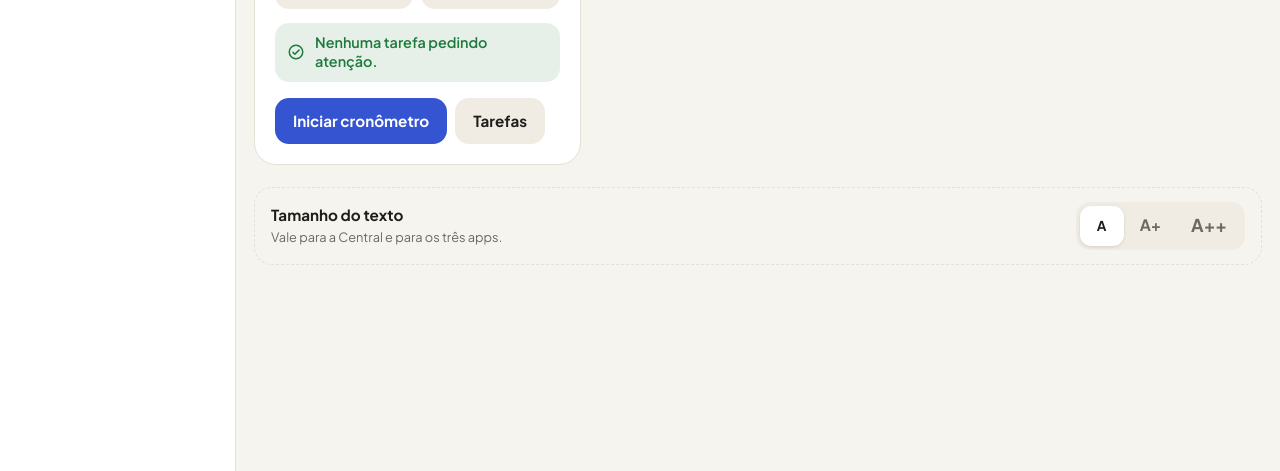
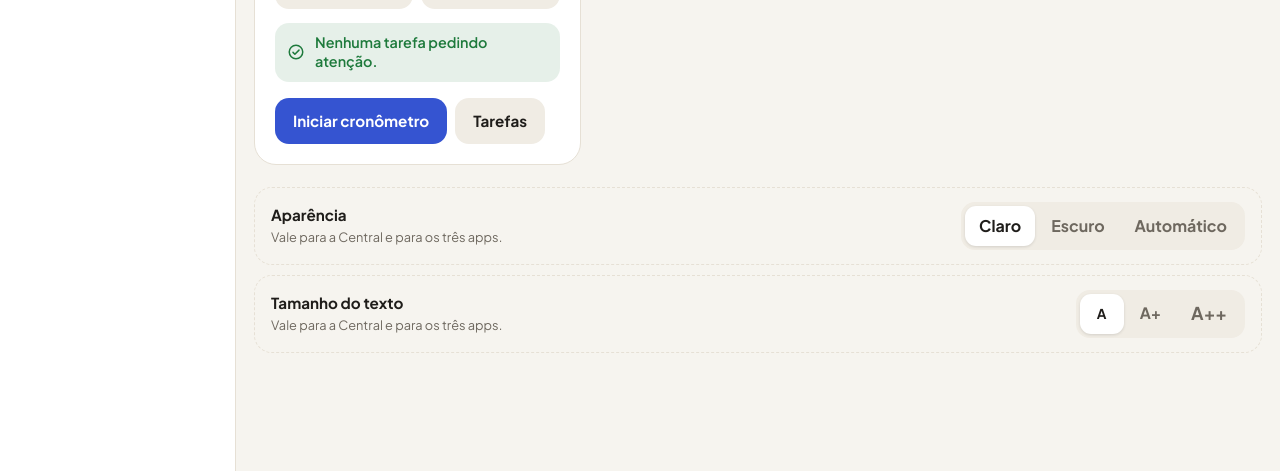
Before and after one commit to messimessi26/timesheet, a plain HTML site: page central.html in a window 1280 px wide. Shown: the part 329-800 px from the top of the page. Drawn offline with Linux system fonts and the light colour scheme.

Commit message:
Central: tema claro por padrao e opcao de aparencia (claro, escuro, automatico) para todos os apps

```diff
--- a/central.html
+++ b/central.html
@@ -3,8 +3,13 @@
 <head>
 <meta charset="utf-8">
 <meta name="viewport" content="width=device-width, initial-scale=1, viewport-fit=cover">
-<meta name="theme-color" content="#F6F4EF" media="(prefers-color-scheme: light)">
-<meta name="theme-color" content="#141311" media="(prefers-color-scheme: dark)">
+<meta name="theme-color" content="#F6F4EF" id="corBarra">
+<script>
+// aparência: claro (padrão), escuro ou automático (segue o aparelho). Definida antes de desenhar, para não piscar.
+(function(){var t='claro';try{t=JSON.parse(localStorage.getItem('central-tema'))||'claro';}catch(e){}
+  var esc=t==='escuro'||(t==='auto'&&window.matchMedia&&matchMedia('(prefers-color-scheme: dark)').matches);
+  document.documentElement.setAttribute('data-tema',esc?'escuro':'claro');})();
+</script>
 <meta name="apple-mobile-web-app-capable" content="yes">
 <meta name="apple-mobile-web-app-status-bar-style" content="default">
 <meta name="apple-mobile-web-app-title" content="Central">
@@ -20,10 +25,11 @@
   --fin:#0B7A5F;--trei:#D9480F;--ts:#3554D1;
   --red:#B42318;--amb:#8A5300;--ok:#1E7A3C;--focus:#3554D1;--onc:#FFFFFF;color-scheme:light;
 }
-@media (prefers-color-scheme:dark){:root{
+/* escuro só quando escolhido em Aparência (ou no Automático com o aparelho no escuro) */
+:root[data-tema="escuro"]{
   --bg:#141311;--card:#1D1B19;--text:#F3F0EA;--muted:#A9A296;--line:#302C27;--soft:#26231F;
   --fin:#3CCB9E;--trei:#FF8A5B;--ts:#8EA4FF;
-  --red:#FF8A80;--amb:#F5C26B;--ok:#7BD99A;--focus:#8EA4FF;--onc:#141311;color-scheme:dark;}}
+  --red:#FF8A80;--amb:#F5C26B;--ok:#7BD99A;--focus:#8EA4FF;--onc:#141311;color-scheme:dark;}
 *{box-sizing:border-box}
 [hidden]{display:none!important}
 html{font-size:16px;background:var(--bg)}
@@ -175,7 +181,7 @@ function grava(k,v){try{localStorage.setItem(k,JSON.stringify(v));}catch(e){}}
 var FONTE='https://fonts.googleapis.com/css2?family=Plus+Jakarta+Sans:wght@400;500;600;700;800&display=swap';
 var TEMA_BASE=
  'html.central:root{--bg:#F6F4EF;--card:#FFFFFF;--text:#1F1D1A;--muted:#6E685F;--line:#E6E0D5;--soft:#F0ECE4;--soft2:#F3F0E9;--pill:#FFFFFF;--pillLine:#E0D9CC;--shadow:none;color-scheme:light}'+
- '@media (prefers-color-scheme:dark){html.central:root{--bg:#141311;--card:#1D1B19;--text:#F3F0EA;--muted:#A9A296;--line:#302C27;--soft:#26231F;--soft2:#221F1C;--pill:#1D1B19;--pillLine:#3A352F;--shadow:none;color-scheme:dark}}'+
+ 'html.central.escuro:root{--bg:#141311;--card:#1D1B19;--text:#F3F0EA;--muted:#A9A296;--line:#302C27;--soft:#26231F;--soft2:#221F1C;--pill:#1D1B19;--pillLine:#3A352F;--shadow:none;color-scheme:dark}'+
  'html.central,html.central body{background:var(--bg)!important}'+
  'html.central body{font-family:"Plus Jakarta Sans",system-ui,-apple-system,"Segoe UI",sans-serif!important;padding:0!important}'+
  'html.central button,html.central input,html.central select,html.central textarea{font-family:inherit}'+
@@ -193,11 +199,11 @@ var TEMA_BASE=
  'html.central .hdr h1{font-weight:800;letter-spacing:-.02em}';
 var TEMA={
  timesheet:'html.central:root{--acc:#3554D1;--accText:#2C46B0;--fat:#3554D1;--nfat:#BDB5A6;--tab:transparent}'+
-   '@media (prefers-color-scheme:dark){html.central:root{--acc:#8EA4FF;--accText:#AFC0FF;--fat:#8EA4FF;--nfat:#5E584F}}',
+   'html.central.escuro:root{--acc:#8EA4FF;--accText:#AFC0FF;--fat:#8EA4FF;--nfat:#5E584F}',
  treino:'html.central:root{--acc:#D9480F;--accText:#B43A0B;--warn:#B42318;--tab:transparent}'+
-   '@media (prefers-color-scheme:dark){html.central:root{--acc:#FF8A5B;--accText:#FFA27F;--warn:#FF8A80}}',
+   'html.central.escuro:root{--acc:#FF8A5B;--accText:#FFA27F;--warn:#FF8A80}',
  financas:'html.central:root{--blue:#0B7A5F;--blueText:#09654F;--navy:#075443;--blue2:#13A07C;--tint:#E7F4EF;--tint2:#CDEADF;--grayBar:#D6CFC2}'+
-   '@media (prefers-color-scheme:dark){html.central:root{--blue:#3CCB9E;--blueText:#7FE0C0;--navy:#1F9C78;--blue2:#5FD8B1;--tint:#16302A;--tint2:#1E4A3E;--grayBar:#4A443C}}'+
+   'html.central.escuro:root{--blue:#3CCB9E;--blueText:#7FE0C0;--navy:#1F9C78;--blue2:#5FD8B1;--tint:#16302A;--tint2:#1E4A3E;--grayBar:#4A443C}'+
    /* Finanças: sem a moldura azul; o menu lateral vira faixa de abas no topo */
    'html.central .app{max-width:none!important;border-radius:0!important;box-shadow:none!important;padding:0 16px 32px!important;min-height:100vh}'+
    'html.central .side{position:sticky;top:0;z-index:30;flex:1 1 100%!important;flex-direction:row!important;align-items:center;gap:6px!important;margin:0 -16px;padding:10px 12px!important;border-radius:0!important;'+
@@ -210,7 +216,10 @@ var TEMA={
    'html.central .side .nav a[aria-current="page"]{background:var(--text);color:var(--bg)}'+
    'html.central .side .nav a[aria-current="page"] svg{stroke:var(--bg)}'
 };
-function tematiza(k,f){try{var d=f.contentDocument;if(!d||!d.head)return;d.documentElement.classList.add('central');
+function escuro(){return document.documentElement.getAttribute('data-tema')==='escuro';}
+function tematiza(k,f){try{var d=f.contentDocument;if(!d||!d.head)return;var h=d.documentElement;h.classList.add('central');
+  // a aparência da central vale dentro do app (sem mudar a escolha do app quando aberto sozinho)
+  h.classList.toggle('escuro',escuro());h.setAttribute('data-theme',escuro()?'dark':'light');
   if(!d.getElementById('central-fonte')){var l=d.createElement('link');l.id='central-fonte';l.rel='stylesheet';l.href=FONTE;d.head.appendChild(l);}
   var s=d.getElementById('central-tema');if(!s){s=d.createElement('style');s.id='central-tema';d.head.appendChild(s);}
   s.textContent=TEMA_BASE+(TEMA[k]||'');aplicaZoom(f);}catch(e){}}
@@ -253,6 +262,14 @@ var ZOOMS=[[1,'A'],[1.15,'A+'],[1.3,'A++']],ZNOME={1:'normal',1.15:'grande',1.3:
 function aplicaZoom(f){try{var d=f.contentDocument;if(d&&d.documentElement)d.documentElement.style.zoom=zoom===1?'':String(zoom);}catch(e){}}
 function setZoom(z){zoom=z;grava('central-zoom',z);document.documentElement.style.fontSize=(16*z)+'px';document.querySelectorAll('.pane iframe').forEach(aplicaZoom);pintaInicio();var b=document.querySelector('[data-zoom="'+z+'"]');if(b)b.focus();}
 document.documentElement.style.fontSize=(16*zoom)+'px';
+/* ---------- aparência: claro (padrão), escuro ou automático ---------- */
+var TEMAS=[['claro','Claro'],['escuro','Escuro'],['auto','Automático']],tema=ler('central-tema','claro')||'claro',mqEscuro=window.matchMedia?matchMedia('(prefers-color-scheme: dark)'):null;
+function aplicaTema(){var esc=tema==='escuro'||(tema==='auto'&&mqEscuro&&mqEscuro.matches);document.documentElement.setAttribute('data-tema',esc?'escuro':'claro');
+  document.getElementById('corBarra').setAttribute('content',esc?'#141311':'#F6F4EF');
+  SEC.forEach(function(k){var f=k!=='inicio'&&document.querySelector('#p-'+k+' iframe');if(f)tematiza(k,f);});}
+function setTema(t){tema=t;grava('central-tema',t);aplicaTema();pintaInicio();var b=document.querySelector('[data-tema-set="'+t+'"]');if(b)b.focus();}
+if(mqEscuro){var muda=function(){if(tema==='auto')aplicaTema();};if(mqEscuro.addEventListener)mqEscuro.addEventListener('change',muda);else if(mqEscuro.addListener)mqEscuro.addListener(muda);}
+document.addEventListener('click',function(e){var b=e.target.closest('[data-tema-set]');if(b)setTema(b.dataset.temaSet);});
 document.addEventListener('click',function(e){var b=e.target.closest('[data-zoom]');if(b)setZoom(+b.dataset.zoom);
   if(e.target.closest('[data-olho]')){grava('central-ocultar',!ler('central-ocultar',false));pintaInicio();var n=document.querySelector('[data-olho]');if(n)n.focus();}});
 
@@ -303,14 +320,16 @@ function cFinancas(){var r=RES.financas,h='',oc=!!ler('central-ocultar',false);
 function pintaInicio(){var el=document.getElementById('inicio');if(!el)return;var d=new Date(),hr=d.getHours();
   el.innerHTML='<div class="topo"><div><p class="data">'+d.toLocaleDateString('pt-BR',{weekday:'long',day:'numeric',month:'long'})+'</p><h1 class="ola" id="tInicio">'+(hr<5?'Boa noite':hr<12?'Bom dia':hr<18?'Boa tarde':'Boa noite')+'</h1></div></div>'+
     '<div class="grid">'+cTimesheet()+cTreino()+cFinancas()+'</div>'+
-    '<section class="ajustes" aria-labelledby="tAj"><div><h2 id="tAj">Tamanho do texto</h2><p>Vale para a Central e para os três apps.</p></div><div class="seg" role="group" aria-labelledby="tAj">'+
+    '<section class="ajustes" aria-labelledby="tAp"><div><h2 id="tAp">Aparência</h2><p>Vale para a Central e para os três apps.</p></div><div class="seg" role="group" aria-labelledby="tAp">'+
+    TEMAS.map(function(t){return '<button data-tema-set="'+t[0]+'" aria-pressed="'+(tema===t[0])+'">'+t[1]+'</button>';}).join('')+'</div></section>'+
+    '<section class="ajustes" style="margin-top:10px" aria-labelledby="tAj"><div><h2 id="tAj">Tamanho do texto</h2><p>Vale para a Central e para os três apps.</p></div><div class="seg" role="group" aria-labelledby="tAj">'+
     ZOOMS.map(function(z){return '<button data-zoom="'+z[0]+'" aria-pressed="'+(zoom===z[0])+'" aria-label="Texto '+ZNOME[z[0]]+'" style="font-size:'+(.85*z[0])+'rem">'+z[1]+'</button>';}).join('')+'</div></section>';}
 // relógio do cronômetro ao vivo
 setInterval(function(){if(atual!=='inicio')return;document.querySelectorAll('[data-relogio]').forEach(function(b){b.textContent=hms((Date.now()-(+b.dataset.relogio))/1000-(+b.dataset.pausa||0));});},1000);
 var dia=new Date().toDateString();setInterval(function(){if(new Date().toDateString()!==dia){dia=new Date().toDateString();if(atual==='inicio')pintaInicio();}},60000);
 
 /* ---------- começar ---------- */
-rota();
+aplicaTema();rota();
 // carrega os apps em segundo plano: o Início recebe os resumos atualizados e abrir cada um fica instantâneo
 setTimeout(function(){['timesheet','treino','financas'].forEach(function(k,i){setTimeout(function(){frame(k);},i*600);});},500);
 })();
```
